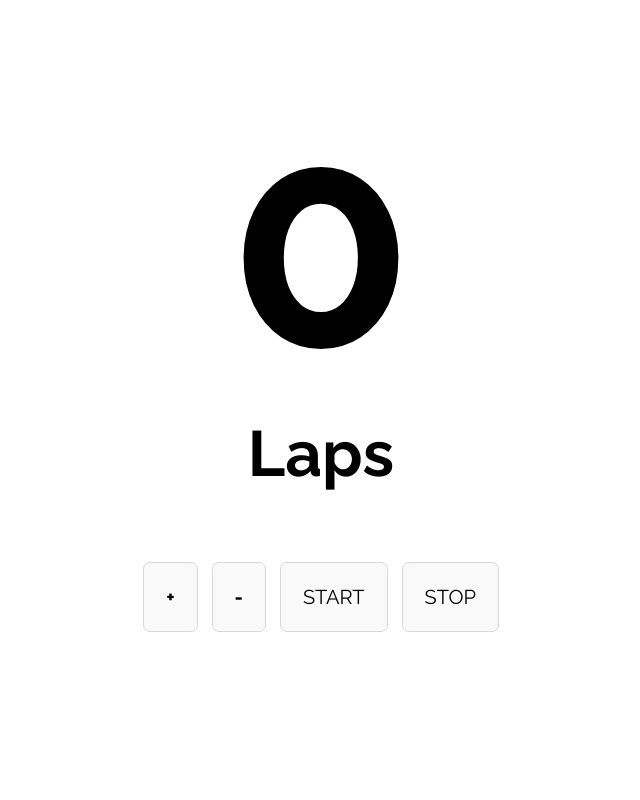
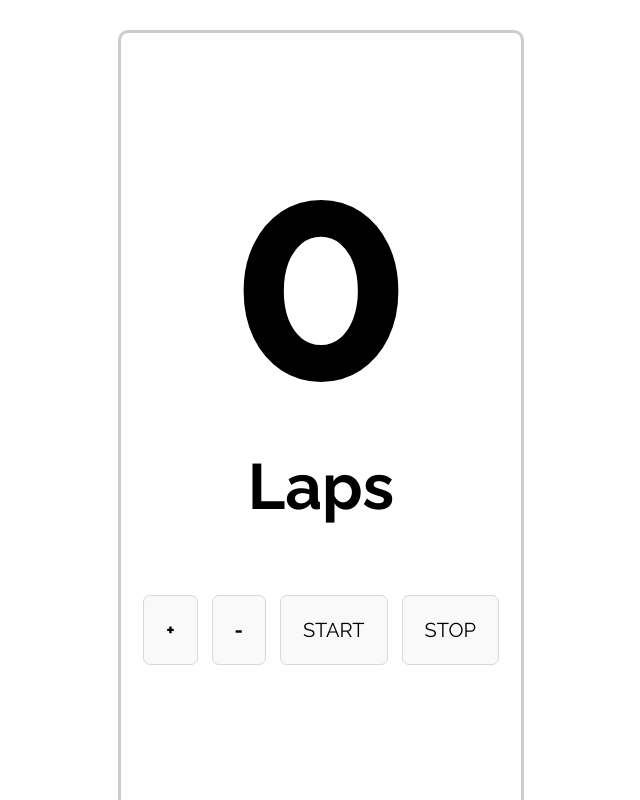
Before and after one commit to mvnulman/lap-counter, a React (Vite) app: page / in a window 1280 px wide. Shown: the top 800 px of the page, without its empty margins (319-959 px from the left). Built offline with nearby package versions, Linux system fonts and the light colour scheme.

Commit message:
docs: more css added to the project.

```diff
--- a/src/App.css
+++ b/src/App.css
@@ -7,6 +7,12 @@
 
 .App {
   text-align: center;
+  width: 100%;
+  max-width: 400px;
+  margin: 30px auto;
+  height: 900px;
+  border: 3px solid #ccc;
+  border-radius: 10px;
 }
 
 .laps {
```
